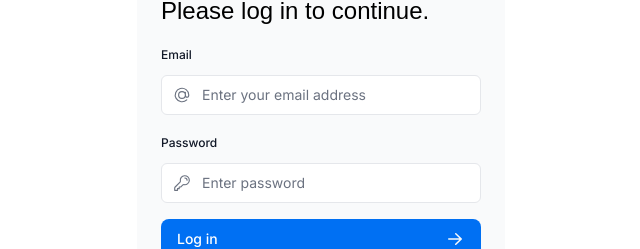
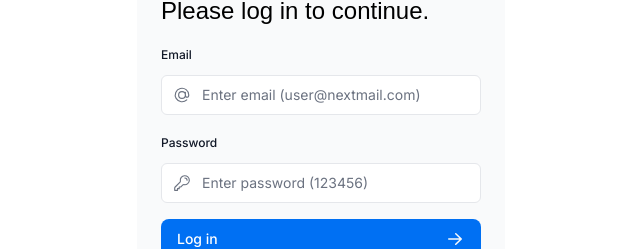
Before and after one commit to odmendoza/nextjs-dashboard, a Next.js app: page /login in a window 1280 px wide. Shown: the part 278-527 px from the top of the page, without its empty margins (319-959 px from the left). Built offline with nearby package versions, Linux system fonts and the light colour scheme; a web font is replaced by a local one.

Commit message:
Adding default credentials

```diff
--- a/app/ui/login-form.tsx
+++ b/app/ui/login-form.tsx
@@ -33,7 +33,7 @@ export default function LoginForm() {
                 id="email"
                 type="email"
                 name="email"
-                placeholder="Enter your email address"
+                placeholder="Enter email (user@nextmail.com)"
                 required
               />
               <AtSymbolIcon
@@ -53,7 +53,7 @@ export default function LoginForm() {
                 id="password"
                 type="password"
                 name="password"
-                placeholder="Enter password"
+                placeholder="Enter password (123456)"
                 required
                 minLength={ 6 }
               />
```
